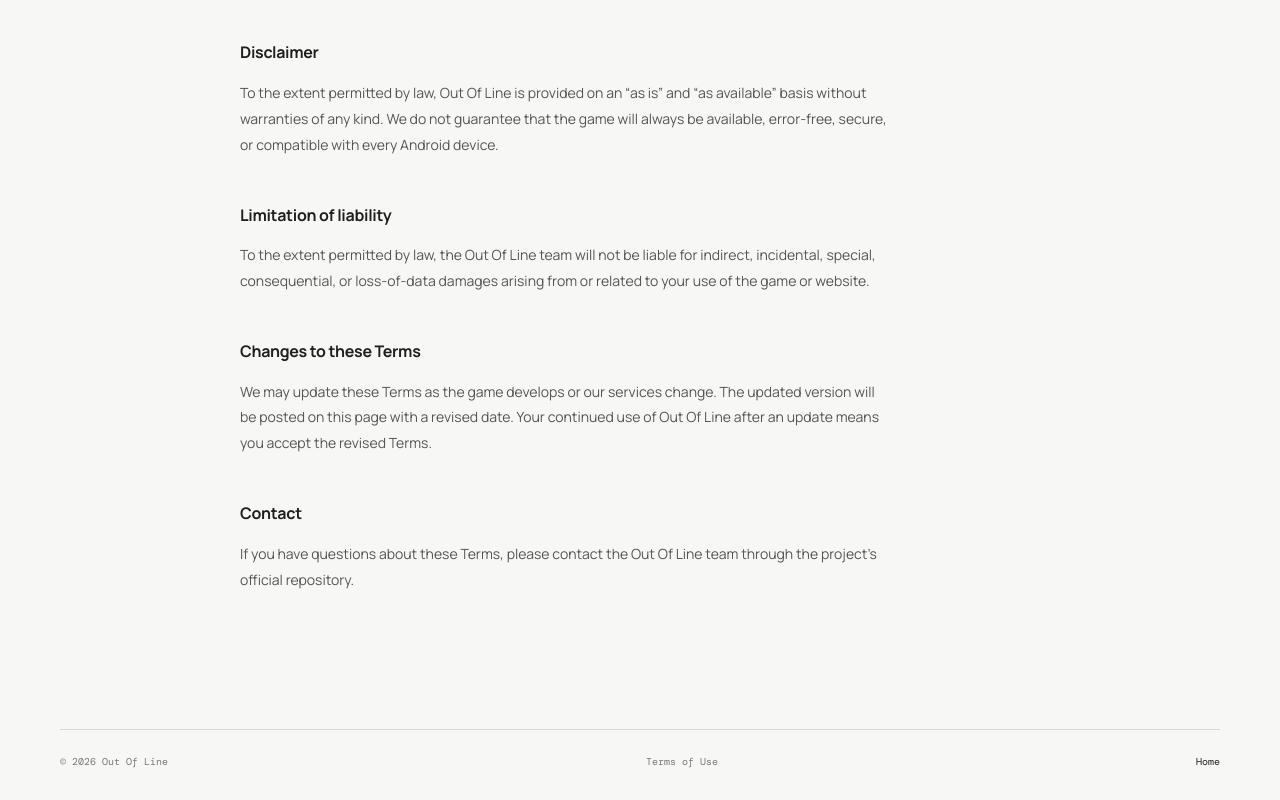
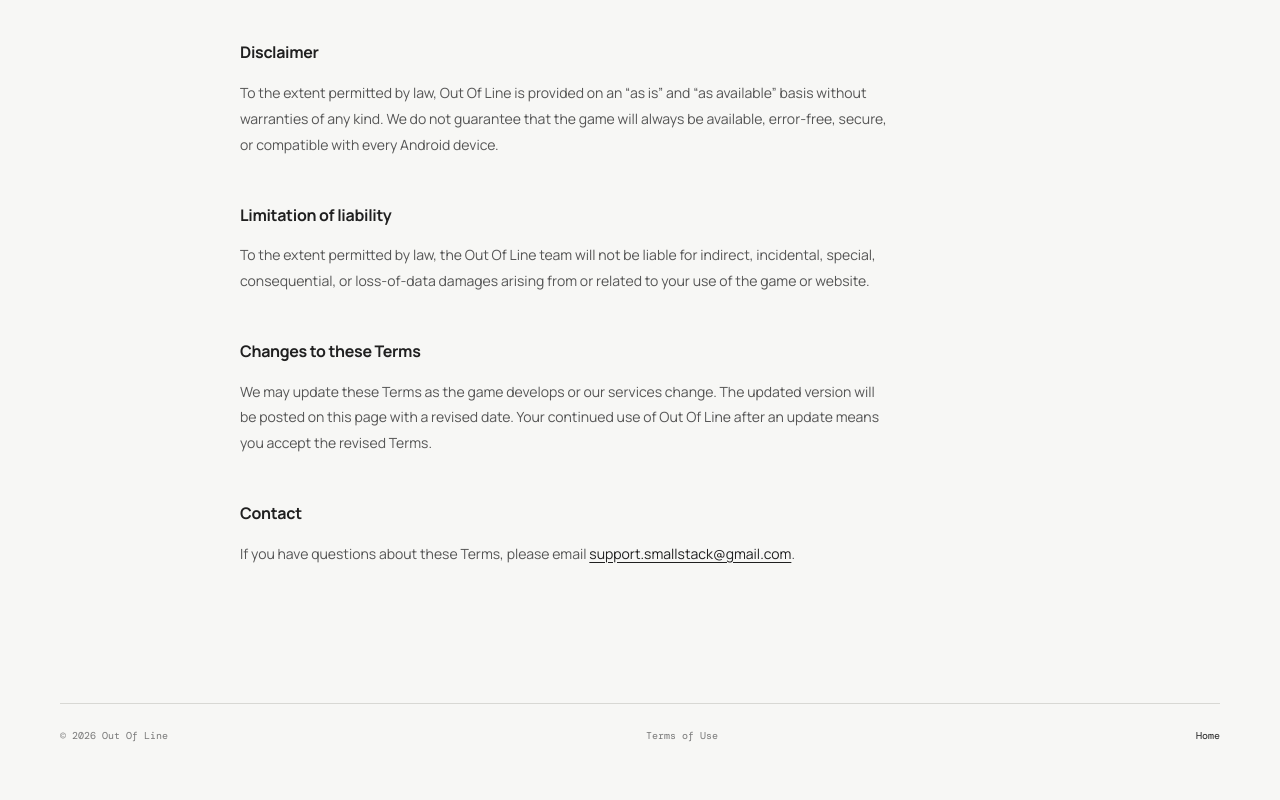
Before and after one commit to NandanaMD/out-of-line, a plain HTML site: page terms.html in a window 1280 px wide. Shown: the part 1295-2095 px from the top of the page. After the commit the page ends 2069 px from the top, so only its background shows below. Drawn offline with nearby package versions, Linux system fonts and the light colour scheme.

Commit message:
Add support contact email
Use the supplied support address for privacy and terms inquiries.

Co-authored-by: Copilot <223556219+Copilot@users.noreply.github.com>

```diff
--- a/terms.html
+++ b/terms.html
@@ -42,7 +42,7 @@
       <h2>Changes to these Terms</h2>
       <p>We may update these Terms as the game develops or our services change. The updated version will be posted on this page with a revised date. Your continued use of Out Of Line after an update means you accept the revised Terms.</p>
       <h2>Contact</h2>
-      <p>If you have questions about these Terms, please contact the Out Of Line team through the project’s official repository.</p>
+      <p>If you have questions about these Terms, please email <a href="mailto:support.smallstack@gmail.com">support.smallstack@gmail.com</a>.</p>
     </article>
   </main>
 
```
Also changed, not shown: privacy.html (+1 -1 lines).
